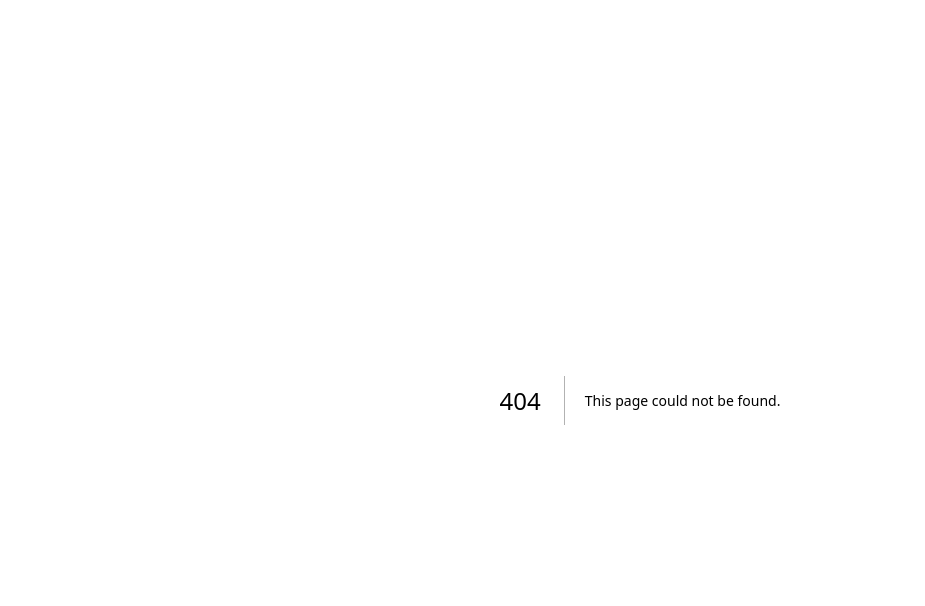
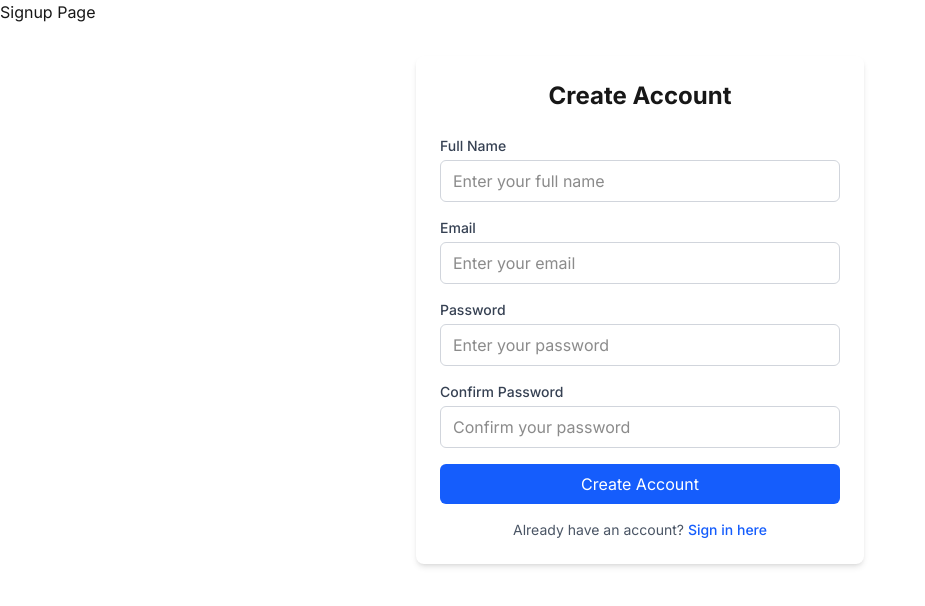
Before and after one commit to Abdulrahman-Nasser0/store-frontend, a Next.js app: page /signup in a window 1280 px wide. Before the commit this address had no page. Shown: the top 606 px of the page, without its empty margins (0-925 px from the left). Built offline with nearby package versions, Linux system fonts and the light colour scheme; no server answers.

Commit message:
Add authentication: signup and Zod validation

```diff
--- a/src/app/dashboard/page.tsx
+++ b/src/app/dashboard/page.tsx
@@ -1,5 +1,5 @@
 'use client'
-import { logout } from "../login/actions"
+import { logout } from "../lib/actions"
 
 const Dashboard = () => {
   return (
--- /dev/null
+++ b/src/app/lib/actions.ts
@@ -0,0 +1,132 @@
+"use server";
+
+import { z } from "zod";
+import { createSession, deleteSession } from "./session";
+import { redirect } from "next/navigation";
+
+// Mock users database (in real app, use a database)
+const users = [
+  {
+    id: "1",
+    name: "Test User",
+    email: "contact@cosdensolutions.io",
+    password: "12345678",
+  }
+];
+
+// LOGIN VALIDATION SCHEMA
+const loginSchema = z.object({
+  email: z.string().email({ message: "Invalid email address" }).trim(),
+  password: z
+    .string()
+    .min(8, { message: "Password must be at least 8 characters" })
+    .trim(),
+});
+
+// SIGNUP VALIDATION SCHEMA
+const signUpSchema = z.object({
+  name: z.string().min(2, { message: "Name must be at least 2 characters" }).trim(),
+  email: z.string().email({ message: "Invalid email address" }).trim(),
+  password: z
+    .string()
+    .min(8, { message: "Password must be at least 8 characters" })
+    .trim(),
+  confirmPassword: z.string().trim(),
+}).refine((data) => data.password === data.confirmPassword, {
+  message: "Passwords don't match",
+  path: ["confirmPassword"],
+});
+
+// TYPES
+type LoginState = {
+  errors?: {
+    email?: string[];
+    password?: string[];
+  };
+  message?: string;
+} | undefined;
+
+type SignUpState = {
+  errors?: {
+    name?: string[];
+    email?: string[];
+    password?: string[];
+    confirmPassword?: string[];
+  };
+  message?: string;
+} | undefined;
+
+// LOGIN ACTION
+// eslint-disable-next-line @typescript-eslint/no-explicit-any
+export async function login(_prevState: any, formData: FormData): Promise<LoginState> {
+  const result = loginSchema.safeParse(Object.fromEntries(formData));
+
+  if (!result.success) {
+    return {
+      errors: result.error.flatten().fieldErrors,
+    };
+  }
+
+  const { email, password } = result.data;
+
+  // Authenticate User - find user in the users array
+  const user = users.find(u => u.email === email && u.password === password);
+  if (!user) {
+    return {
+      errors: {
+        email: ["Invalid email or password"],
+        password: ["Invalid email or password"],
+      },
+    };
+  }
+
+  // Create Session
+  await createSession(user.id);
+
+  // Redirect to Dashboard
+  redirect("/dashboard");
+}
+
+// SIGNUP ACTION
+// eslint-disable-next-line @typescript-eslint/no-explicit-any
+export async function signUp(_prevState: any, formData: FormData): Promise<SignUpState> {
+  const result = signUpSchema.safeParse(Object.fromEntries(formData));
+
+  if (!result.success) {
+    return {
+      errors: result.error.flatten().fieldErrors,
+    };
+  }
+
+  const { name, email, password } = result.data;
+
+  // Check if user already exists
+  const existingUser = users.find(user => user.email === email);
+  if (existingUser) {
+    return {
+      errors: {
+        email: ["An account with this email already exists"],
+      },
+    };
+  }
+
+  // Create new user (in real app, hash password and save to database)
+  const newUser = {
+    id: Date.now().toString(), // In real app, use proper ID generation
+    name,
+    email,
+    password, // In real app, hash this password
+  };
+
+  users.push(newUser);
+
+  // Create session and redirect
+  await createSession(newUser.id);
+  redirect("/dashboard");
+}
+
+// LOGOUT ACTION
+export async function logout() {
+  await deleteSession();
+  redirect("/login");
+}
--- a/src/app/login/LoginForm.tsx
+++ b/src/app/login/LoginForm.tsx
@@ -1,6 +1,6 @@
 'use client';
 
-import { login } from "./actions";
+import { login } from "../lib/actions";
 import { useActionState } from "react";
 import { useFormStatus } from "react-dom";
 
--- a/src/app/login/actions.ts
+++ /dev/null
@@ -1,55 +0,0 @@
-"use server";
-
-import { z } from "zod";
-import { createSession, deleteSession } from "../lib/session";
-import { redirect } from "next/navigation";
-import { error } from "console";
-
-const testUser = {
-  id: "1",
-  email: "contact@cosdensolutions.io",
-  password: "12345678",
-};
-
-// Validation Using Zod
-const loginSchema = z.object({
-  email: z.string().email({ message: "Invalid email address" }).trim(),
-  password: z
-    .string()
-    .min(8, { message: "Password must be at least 8 characters" })
-    .trim(),
-});
-
-// eslint-disable-next-line @typescript-eslint/no-explicit-any
-export async function login(prevState: any, formData: FormData) {
-    const result = loginSchema.safeParse(Object.fromEntries(formData));
-    if (!result.success) {
-        return {
-            errors: result.error.flatten().fieldErrors, // Return array of strings of errors
-        };
-    }
-
-    const { email, password } = result.data;
-
-    // Authenticate User
-    if (email !== testUser.email || password !== testUser.password) {
-        return {
-            errors: {
-                email: ["Invalid email or password"],
-                password: ["Invalid email or password"],
-            },
-        };
-    }
-
-    // Create Session
-    await createSession(testUser.id);
-
-    // Redirect to Dashboard
-    redirect("/dashboard");
-
-}
-
-export async function logout() {
-  await deleteSession();
-  redirect("/login");
-}
--- /dev/null
+++ b/src/app/signup/SignUpForm.tsx
@@ -0,0 +1,112 @@
+'use client';
+
+import { signUp } from "../lib/actions";
+import { useActionState } from "react";
+import { useFormStatus } from "react-dom";
+
+const SignUpForm = () => {
+    const [state, signUpAction] = useActionState(signUp, undefined);
+
+    return (
+        <div className="max-w-md mx-auto mt-8 p-6 bg-white rounded-lg shadow-md">
+            <h2 className="text-2xl font-bold text-center mb-6">Create Account</h2>
+
+            <form action={signUpAction} className="space-y-4">
+                <div>
+                    <label htmlFor="name" className="block text-sm font-medium text-gray-700 mb-1">
+                        Full Name
+                    </label>
+                    <input
+                        type="text"
+                        name="name"
+                        id="name"
+                        placeholder="Enter your full name"
+                        className="w-full px-3 py-2 border border-gray-300 rounded-md focus:outline-none focus:ring-2 focus:ring-blue-500"
+                        required
+                    />
+                    {state?.errors?.name && (
+                        <p className="text-red-500 text-sm mt-1">{state.errors.name[0]}</p>
+                    )}
+                </div>
+
+                <div>
+                    <label htmlFor="email" className="block text-sm font-medium text-gray-700 mb-1">
+                        Email
+                    </label>
+                    <input
+                        type="email"
+                        name="email"
+                        id="email"
+                        placeholder="Enter your email"
+                        className="w-full px-3 py-2 border border-gray-300 rounded-md focus:outline-none focus:ring-2 focus:ring-blue-500"
+                        required
+                    />
+                    {state?.errors?.email && (
+                        <p className="text-red-500 text-sm mt-1">{state.errors.email[0]}</p>
+                    )}
+                </div>
+
+                <div>
+                    <label htmlFor="password" className="block text-sm font-medium text-gray-700 mb-1">
+                        Password
+                    </label>
+                    <input
+                        type="password"
+                        name="password"
+                        id="password"
+                        placeholder="Enter your password"
+                        className="w-full px-3 py-2 border border-gray-300 rounded-md focus:outline-none focus:ring-2 focus:ring-blue-500"
+                        required
+                    />
+                    {state?.errors?.password && (
+                        <p className="text-red-500 text-sm mt-1">{state.errors.password[0]}</p>
+                    )}
+                </div>
+
+                <div>
+                    <label htmlFor="confirmPassword" className="block text-sm font-medium text-gray-700 mb-1">
+                        Confirm Password
+                    </label>
+                    <input
+                        type="password"
+                        name="confirmPassword"
+                        id="confirmPassword"
+                        placeholder="Confirm your password"
+                        className="w-full px-3 py-2 border border-gray-300 rounded-md focus:outline-none focus:ring-2 focus:ring-blue-500"
+                        required
+                    />
+                    {state?.errors?.confirmPassword && (
+                        <p className="text-red-500 text-sm mt-1">{state.errors.confirmPassword[0]}</p>
+                    )}
+                </div>
+
+                <SubmitButton />
+
+                <div className="text-center">
+                    <p className="text-sm text-gray-600">
+                        Already have an account?{' '}
+                        <a href="/login" className="font-medium text-blue-600 hover:text-blue-500">
+                            Sign in here
+                        </a>
+                    </p>
+                </div>
+            </form>
+        </div>
+    );
+}
+
+function SubmitButton() {
+  const { pending } = useFormStatus();
+
+  return (
+    <button
+        disabled={pending}
+        type="submit"
+        className="w-full bg-blue-600 text-white py-2 px-4 rounded-md hover:bg-blue-700 focus:outline-none focus:ring-2 focus:ring-blue-500 disabled:bg-gray-400"
+    >
+      {pending ? 'Creating Account...' : 'Create Account'}
+    </button>
+  );
+}
+
+export default SignUpForm;
--- /dev/null
+++ b/src/app/signup/page.tsx
@@ -0,0 +1,14 @@
+import SignUpForm from "./SignUpForm"
+
+const Signup = () => {
+  return (
+    <div>
+        <h1>Signup Page</h1>
+
+
+        <SignUpForm />
+    </div>
+  )
+}
+
+export default Signup
```
